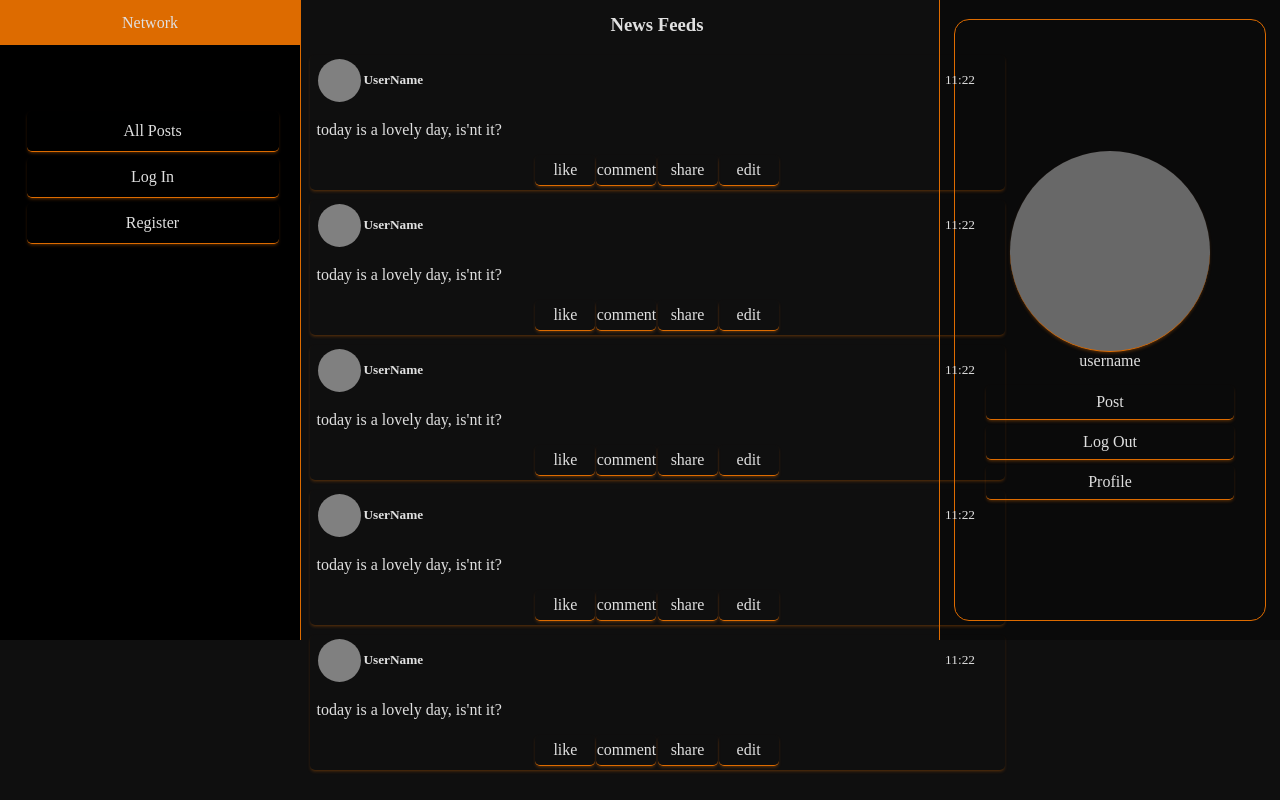
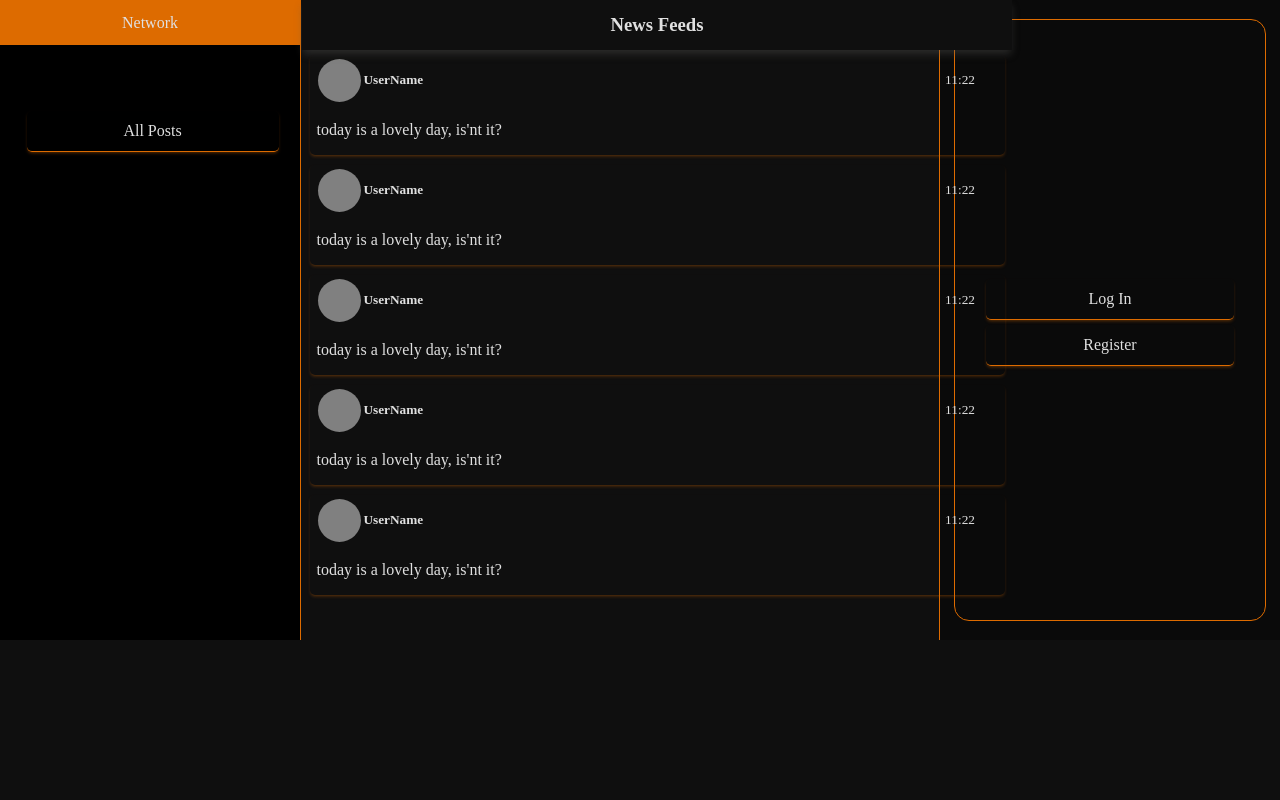
Before and after one commit to KKRamushu/CS50project4, a Django app: page / in a window 1280 px wide. Run offline with Django 3.2, Linux system fonts and the light colour scheme; some libraries are stand-ins or nearby versions.

Commit message:
layouts complete

```diff
--- a/network/static/network/styles.css
+++ b/network/static/network/styles.css
@@ -106,17 +106,23 @@ body{
   height: 638px;
   width: 710px;
   padding-bottom: 50px;
+  padding-top: 50px;
   display: flex;
   align-items: center;
   flex-direction: column;
 }
 .feeds-heading{
-  position: relative;
-  width: 100%;
+  position: fixed;
+  top: 0px;
+  left: 302px;
+  width: 710px;
   height: 50px;
   display: flex;
   align-items: center;
   justify-content: center;
+  background-color: var(--background-color-lite);
+  box-shadow:  0 5px 8px -1px rgba(87, 87, 86, 0.4);
+  z-index: 1;
 }
 
 .post-container, .login-form, .register-form{
--- a/network/templates/network/index.html
+++ b/network/templates/network/index.html
@@ -18,12 +18,14 @@
         <div class="post-body">
             <p class="post-content">today is a lovely day, is'nt it?</p>
         </div>
+        {% if user.is_authenticated %}
         <div class="post-footer">
             <div class="likes">like</div>
             <div class="comment">comment</div>
             <div class="share">share</div>
             <div class="edit">edit</div>
         </div>
+        {% endif %}
     </div>
     <div class="post-container">
         <div class="post-header">
@@ -37,12 +39,14 @@
         <div class="post-body">
             <p class="post-content">today is a lovely day, is'nt it?</p>
         </div>
+        {% if user.is_authenticated %}
         <div class="post-footer">
-            <div class="likes buttons">like</div>
-            <div class="comment buttons">comment</div>
-            <div class="share buttons">share</div>
-            <div class="edit buttons">edit</div>
+            <div class="likes">like</div>
+            <div class="comment">comment</div>
+            <div class="share">share</div>
+            <div class="edit">edit</div>
         </div>
+        {% endif %}
     </div>
     <div class="post-container">
         <div class="post-header">
@@ -56,12 +60,14 @@
         <div class="post-body">
             <p class="post-content">today is a lovely day, is'nt it?</p>
         </div>
+        {% if user.is_authenticated %}
         <div class="post-footer">
-            <div class="likes buttons">like</div>
-            <div class="comment buttons">comment</div>
-            <div class="share buttons">share</div>
-            <div class="edit buttons">edit</div>
+            <div class="likes">like</div>
+            <div class="comment">comment</div>
+            <div class="share">share</div>
+            <div class="edit">edit</div>
         </div>
+        {% endif %}
     </div>
     <div class="post-container">
         <div class="post-header">
@@ -75,12 +81,14 @@
         <div class="post-body">
             <p class="post-content">today is a lovely day, is'nt it?</p>
         </div>
+        {% if user.is_authenticated %}
         <div class="post-footer">
-            <div class="likes buttons">like</div>
-            <div class="comment buttons">comment</div>
-            <div class="share buttons">share</div>
-            <div class="edit buttons">edit</div>
+            <div class="likes">like</div>
+            <div class="comment">comment</div>
+            <div class="share">share</div>
+            <div class="edit">edit</div>
         </div>
+        {% endif %}
     </div>
     <div class="post-container">
         <div class="post-header">
@@ -94,12 +102,14 @@
         <div class="post-body">
             <p class="post-content">today is a lovely day, is'nt it?</p>
         </div>
+        {% if user.is_authenticated %}
         <div class="post-footer">
-            <div class="likes buttons">like</div>
-            <div class="comment buttons">comment</div>
-            <div class="share buttons">share</div>
-            <div class="edit buttons">edit</div>
+            <div class="likes">like</div>
+            <div class="comment">comment</div>
+            <div class="share">share</div>
+            <div class="edit">edit</div>
         </div>
+        {% endif %}
     </div>
 
 </div>
--- a/network/templates/network/layout.html
+++ b/network/templates/network/layout.html
@@ -14,11 +14,6 @@
 
             <div class="user-nav-bar">
               <ul class="navbar-nav mr-auto">
-                {% if user.is_authenticated %}
-                    <li class="nav-item">
-                        <a class="nav-link" href="#"><strong>{{ user.username }}</strong></a>
-                    </li>
-                {% endif %}
                 <li class="nav-item">
                   <a class="nav-link" href="{% url 'index' %}">All Posts</a>
                 </li>
@@ -27,14 +22,7 @@
                         <a class="nav-link" href="#">Following</a>
                     </li>
                     <li class="nav-item">
-                        <a class="nav-link" href="{% url 'logout' %}">Log Out</a>
-                    </li>
-                {% else %}
-                    <li class="nav-item">
-                        <a class="nav-link" href="{% url 'login' %}">Log In</a>
-                    </li>
-                    <li class="nav-item">
-                        <a class="nav-link" href="{% url 'register' %}">Register</a>
+                        <a class="nav-link" href="#">My posts</a>
                     </li>
                 {% endif %}
               </ul>
@@ -44,14 +32,21 @@
 <!--User panel-->
         <div class="user-panel">
             <div class="user-container">
-                <div class="user-img-name-container">
-                    <div class="user-img"></div>
-                    <div class="user-name">username</div>
-                </div>
+                {% if user.is_authenticated %}
+                    <div class="user-img-name-container">
+                        <div class="user-img"></div>
+                            <div class="user-name"><strong>{{ user.username }}</strong></div>
+                    </div>
+                {% endif %}
                 <div class="user-actions">
-                    <a class="action nav-item" href="">Post</a>
-                    <a class="action nav-item" href="{% url 'logout' %}">Log Out</a>
-                    <a href="" class="action nav-item">Profile</a>
+                    {% if user.is_authenticated %}
+                        <a class="action nav-item" href="">Post</a>
+                        <a href="" class="action nav-item">Profile</a>
+                        <a class="action nav-item" href="{% url 'logout' %}">Log Out</a>
+                    {% else %}
+                    <a class="action nav-item" href="{% url 'login' %}">Log In</a>
+                    <a class="action nav-item" href="{% url 'register' %}">Register</a>
+                    {% endif %}
                 </div>
             </div>
         </div>
```
Also changed, not shown: network/templates/network/register.html (+8 -5 lines), db.sqlite3.
